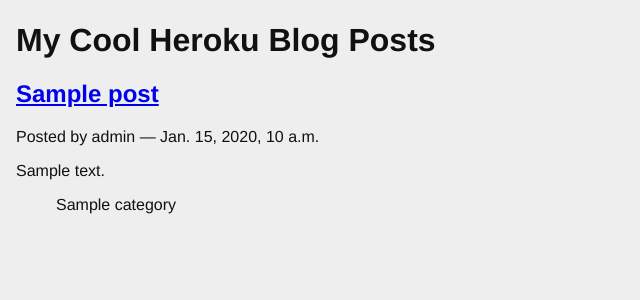
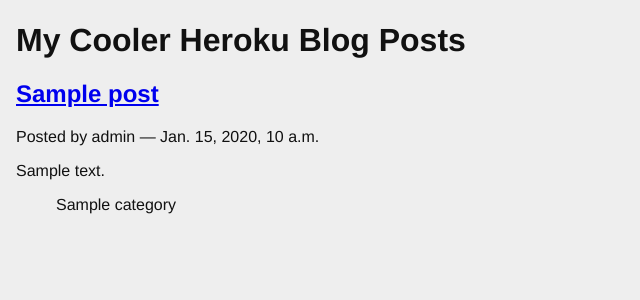
Before and after one commit to cpope4-Git/django-blog, a Django app: page / in a window 1280 px wide. Shown: the part 20-320 px from the top of the page, without its empty margins (0-640 px from the left). Run offline with Django 5.2, Linux system fonts and the light colour scheme; data comes from the database, SQL or seed files in the repository; tables that the repository leaves empty hold one stand-in row (values such as "Sample post").

Commit message:
new commit

```diff
--- a/blogging/templates/blogging/list.html
+++ b/blogging/templates/blogging/list.html
@@ -1,6 +1,6 @@
 {% extends "base.html" %}
   {% block content %}
-  <h1>My Cool Heroku Blog Posts</h1>
+  <h1>My Cooler Heroku Blog Posts</h1>
 
   {% comment %} Here is where the query happens {% endcomment %}
   {% for post in posts %}
```
